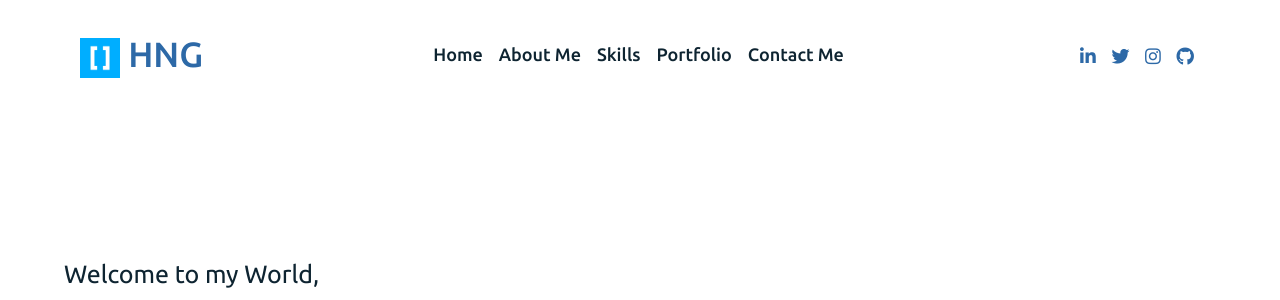
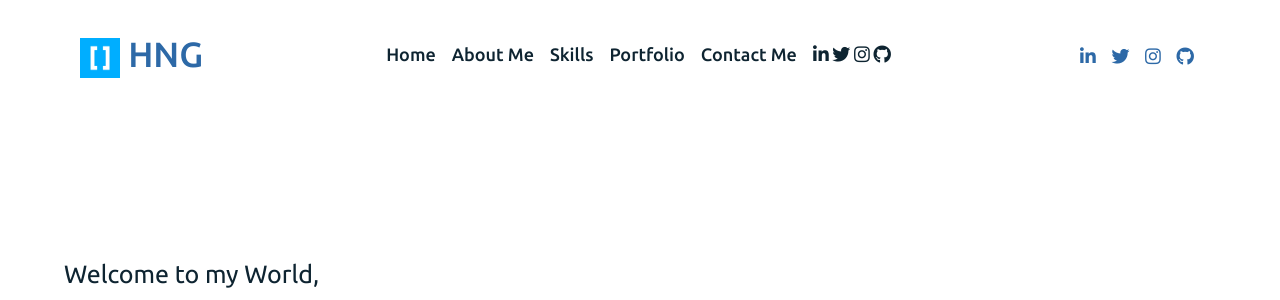
Before and after one commit to Faruqt/Hng-stage2-Resume-page, a Django app: page / in a window 1280 px wide. Shown: the top 300 px of the page. Run offline with Django 3.2, Linux system fonts and the light colour scheme; some libraries are stand-ins or nearby versions.

Commit message:
add social media icons to side bar

```diff
--- a/templates/resume.html
+++ b/templates/resume.html
@@ -48,6 +48,12 @@
                 <li><a href="#skills">Skills</a></li>
                 <li><a href="#portfolio">Portfolio</a></li>
                 <li><a href="#contact">Contact Me</a></li>
+                <li>
+                  <a href="https://www.linkedin.com/in/faruq-abdulsalam-b2847b160/"><i class="fab fa-linkedin-in"></i></a>
+                  <a href="https://twitter.com/_Ace_II/"><i class="fab fa-twitter"></i></a>
+                  <a href="https://www.instagram.com/faruq.t/"><i class="fab fa-instagram"></i></a>
+                  <a href="https://github.com/Faruqt"><i class="fab fa-github"></i></a>
+                </li>
                 <div class="cancel-btn">
                   <i class="fas fa-times"></i>
                 </div>
```
